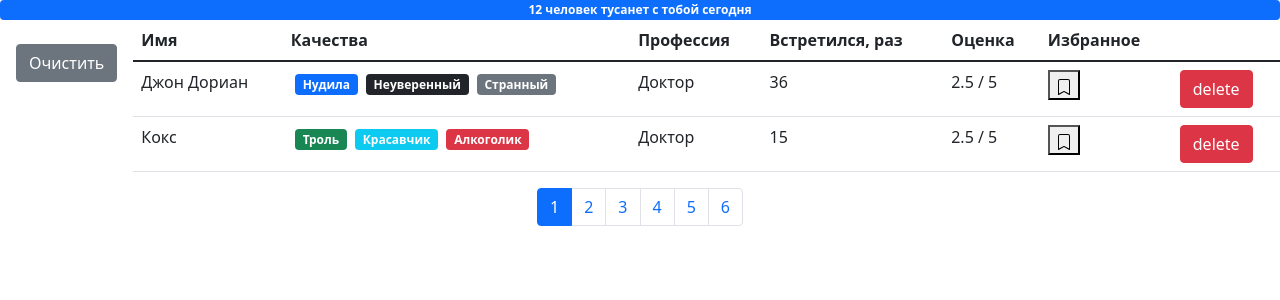
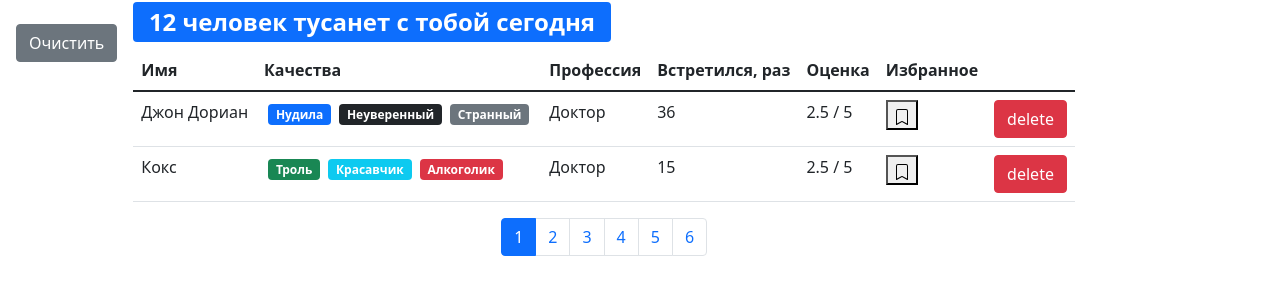
Before and after one commit to kofranek/fast-company, a React (Create React App) app: page / in a window 1280 px wide. Shown: the top 300 px of the page. Built offline with nearby package versions, Linux system fonts and the light colour scheme.

Commit message:
layout refactoring

```diff
--- a/src/components/searchStatus.jsx
+++ b/src/components/searchStatus.jsx
@@ -6,16 +6,27 @@ const SearchStatus = (props) => {
     const russianPhrasesRender = number => {
         //console.log('searchstatut number=',number)
         if (number === 0) {
-            return <span className={'badge bg-danger'}>Никто с тобой не тусанет</span>
+            return (
+                <h2>
+                    <span className={'badge bg-danger'}>Никто с тобой не тусанет</span>
+                </h2>
+            )
         }
         const variableStringPart =
             number === 1 || number > 4 ? 'человек тусанет' : 'человека тусанут'
         const russianPhrase = number + ' ' + variableStringPart + ' с тобой сегодня'
-        return <span className={'badge bg-primary'}> {russianPhrase} </span>
+        return (
+            <h2>
+                <span className={'badge bg-primary'}> {russianPhrase} </span>
+            </h2>
+        )
     }
 
     return (
+
         russianPhrasesRender(props.length)
+
+
     )
 
 }
--- a/src/components/users.jsx
+++ b/src/components/users.jsx
@@ -60,9 +60,8 @@ const Users = ({users: allUsers, ...rest}) => {
 
     function tableRender() {
 
-        return (count > 0) &&
-            (
-                <div  className={"d-flex"}>
+        return (
+            <div className={"d-flex"}>
                 {(professions) && (
                     <div className={"d-flex flex-column flex-shrink-0 p-3"}>
                         <GroupList
@@ -79,8 +78,13 @@ const Users = ({users: allUsers, ...rest}) => {
                         </button>
                     </div>
                 )}
+                <div className="d-flex flex-column">
+                    <SearchStatus
+                        length={count}
+                    />
+                    {count > 0 && (
+                        <table className={'table'}>
 
-                    <table className={'table'}>
                             <thead>
                             <tr>
                                 <th scope="col">Имя</th>
@@ -105,21 +109,7 @@ const Users = ({users: allUsers, ...rest}) => {
                             ))}
                             </tbody>
                         </table>
-
-                </div>
-            )
-    }
-
-    //console.log('users.length=', users.length, 'users=', users)
-    return (
-
-        <div className="d-flex flex-column">
-            <SearchStatus
-                length={count}
-            />
-            <div>
-                {tableRender()}
-            </div>
+                    )}
                     <div className={"d-flex justify-content-center"}>
                         <Pagination
                             itemsCount={count}
@@ -128,6 +118,16 @@ const Users = ({users: allUsers, ...rest}) => {
                             onPageChange={handlePageChange}
                         />
                     </div>
+
+                </div>
+            </div>
+        )
+    }
+
+    //console.log('users.length=', users.length, 'users=', users)
+    return (
+        <div>
+            {tableRender()}
         </div>
 
     )
```
Lines whose indentation alone changed are shown as unchanged.
